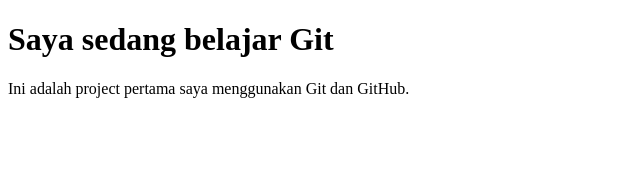
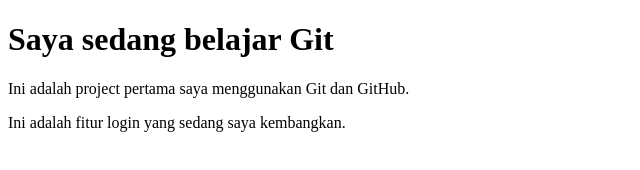
Before and after one commit to rizkidwifauzi/Belajar-Git, a plain HTML site: page index.html in a window 1280 px wide. Shown: the whole page, without its empty margins (0-640 px from the left). Drawn offline with Linux system fonts and the light colour scheme.

Commit message:
menambahkan fitur login

```diff
--- a/index.html
+++ b/index.html
@@ -7,5 +7,6 @@
 <body>
     <h1>Saya sedang belajar Git</h1>
     <p>Ini adalah project pertama saya menggunakan Git dan GitHub.</p>
+    <p>Ini adalah fitur login yang sedang saya kembangkan.</p>
 </body>
 </html>
```
